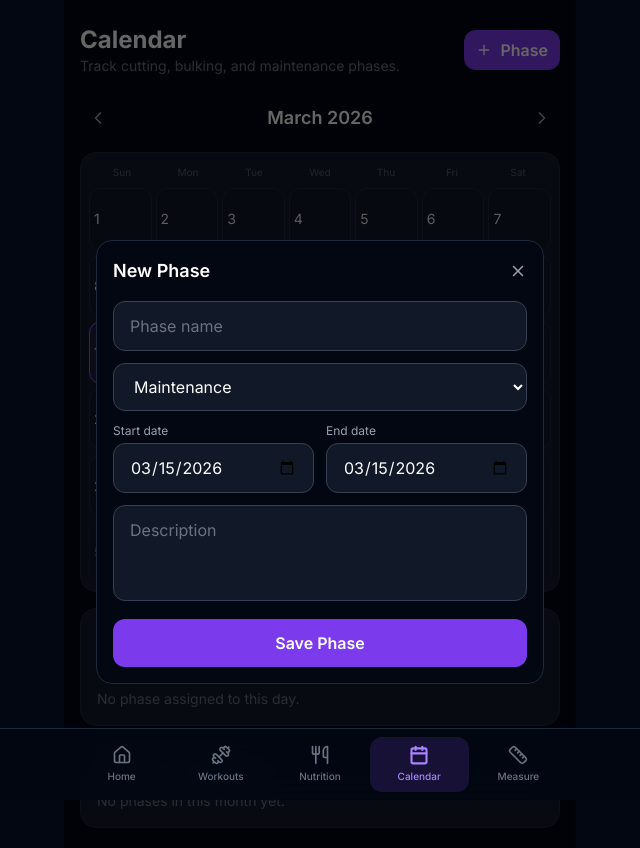
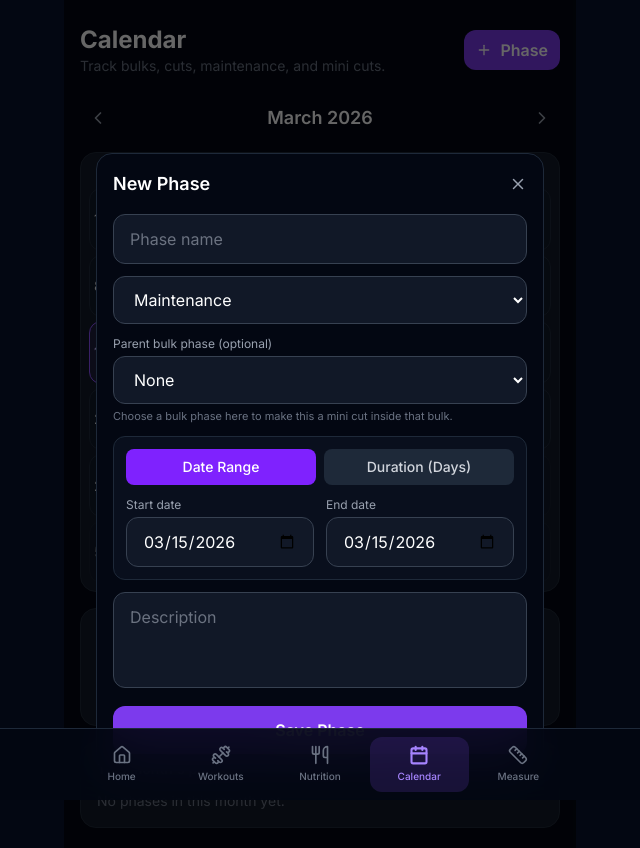
Before and after one commit to criss-langston/fittrack, a Next.js app: page /calendar in a window 1280 px wide. Both pictures are taken after a click on the button "Phase". Shown: the top 848 px of the page, without its empty margins (320-960 px from the left). Built offline with nearby package versions, Linux system fonts and the light colour scheme.

Commit message:
Add mini-cut sub-phase support to calendar

```diff
--- a/app/calendar/page.tsx
+++ b/app/calendar/page.tsx
@@ -3,11 +3,15 @@
 import { useState, useEffect, useMemo } from "react";
 import { addPhase, getPhases, deletePhase, generateId, updatePhase, type FitnessPhase, type PhaseType } from "@/lib/db";
 import { useToast } from "@/app/providers";
-import { ChevronLeft, ChevronRight, Calendar as CalIcon, Plus, Trash2, X, Pencil } from "lucide-react";
+import { ChevronLeft, ChevronRight, Calendar as CalIcon, Plus, Trash2, X, Pencil, GitBranch } from "lucide-react";
 
 const DAY_NAMES = ['Sun', 'Mon', 'Tue', 'Wed', 'Thu', 'Fri', 'Sat'];
 const MONTH_NAMES = ['January', 'February', 'March', 'April', 'May', 'June', 'July', 'August', 'September', 'October', 'November', 'December'];
-const PHASE_COLORS: Record<PhaseType, string> = { bulk: 'bg-emerald-500/20 text-emerald-300 border-emerald-500/30', cut: 'bg-red-500/20 text-red-300 border-red-500/30', maintenance: 'bg-yellow-500/20 text-yellow-300 border-yellow-500/30' };
+const PHASE_COLORS: Record<PhaseType, string> = {
+  bulk: 'bg-emerald-500/20 text-emerald-300 border-emerald-500/30',
+  cut: 'bg-red-500/20 text-red-300 border-red-500/30',
+  maintenance: 'bg-yellow-500/20 text-yellow-300 border-yellow-500/30'
+};
 
 function getDaysInMonth(year: number, month: number): number { return new Date(year, month + 1, 0).getDate(); }
 function getFirstDayOfMonth(year: number, month: number): number { return new Date(year, month, 1).getDay(); }
@@ -15,6 +19,17 @@ function formatDateISO(year: number, month: number, day: number): string { retur
 function getTodayISO(): string { const now = new Date(); return formatDateISO(now.getFullYear(), now.getMonth(), now.getDate()); }
 function overlapsMonth(phase: FitnessPhase, year: number, month: number) { const monthStart = formatDateISO(year, month, 1); const monthEnd = formatDateISO(year, month, getDaysInMonth(year, month)); return phase.startDate <= monthEnd && phase.endDate >= monthStart; }
 function isPhaseOnDate(phase: FitnessPhase, date: string) { return phase.startDate <= date && phase.endDate >= date; }
+function getDurationDays(startDate: string, endDate: string) {
+  const start = new Date(startDate + 'T12:00:00');
+  const end = new Date(endDate + 'T12:00:00');
+  const diff = Math.round((end.getTime() - start.getTime()) / 86400000) + 1;
+  return Math.max(1, diff);
+}
+function getEndDateFromDays(startDate: string, durationDays: number) {
+  const start = new Date(startDate + 'T12:00:00');
+  start.setDate(start.getDate() + Math.max(1, durationDays) - 1);
+  return start.toISOString().slice(0, 10);
+}
 
 export default function CalendarPage() {
   const { showToast } = useToast();
@@ -26,7 +41,16 @@ export default function CalendarPage() {
   const [selectedDate, setSelectedDate] = useState<string>(getTodayISO());
   const [showForm, setShowForm] = useState(false);
   const [editingPhaseId, setEditingPhaseId] = useState<string | null>(null);
-  const [draft, setDraft] = useState({ name: '', type: 'maintenance' as PhaseType, startDate: getTodayISO(), endDate: getTodayISO(), description: '' });
+  const [useDurationMode, setUseDurationMode] = useState(false);
+  const [draft, setDraft] = useState({
+    name: '',
+    type: 'maintenance' as PhaseType,
+    startDate: getTodayISO(),
+    endDate: getTodayISO(),
+    durationDays: 1,
+    parentPhaseId: '',
+    description: ''
+  });
 
   const loadPhases = async () => { setLoading(true); setPhases(await getPhases()); setLoading(false); };
   useEffect(() => { loadPhases(); }, []);
@@ -56,42 +80,98 @@ export default function CalendarPage() {
 
   const selectedPhases = phases.filter((phase) => isPhaseOnDate(phase, selectedDate));
   const monthPhases = phases.filter((phase) => overlapsMonth(phase, currentYear, currentMonth));
+  const phaseMap = new Map(phases.map((phase) => [phase.id, phase]));
+  const parentPhaseOptions = phases.filter((phase) => phase.type === 'bulk' && phase.id !== editingPhaseId);
 
   const openCreate = () => {
     setEditingPhaseId(null);
-    setDraft({ name: '', type: 'maintenance', startDate: selectedDate, endDate: selectedDate, description: '' });
+    setUseDurationMode(false);
+    setDraft({ name: '', type: 'maintenance', startDate: selectedDate, endDate: selectedDate, durationDays: 1, parentPhaseId: '', description: '' });
     setShowForm(true);
   };
 
   const openEdit = (phase: FitnessPhase) => {
     setEditingPhaseId(phase.id);
-    setDraft({ name: phase.name, type: phase.type, startDate: phase.startDate, endDate: phase.endDate, description: phase.description || '' });
+    setUseDurationMode(false);
+    setDraft({
+      name: phase.name,
+      type: phase.type,
+      startDate: phase.startDate,
+      endDate: phase.endDate,
+      durationDays: getDurationDays(phase.startDate, phase.endDate),
+      parentPhaseId: phase.parentPhaseId || '',
+      description: phase.description || ''
+    });
     setShowForm(true);
   };
 
   const savePhase = async () => {
+    const computedEndDate = useDurationMode ? getEndDateFromDays(draft.startDate, draft.durationDays) : draft.endDate;
+    const parentPhase = draft.parentPhaseId ? phaseMap.get(draft.parentPhaseId) : null;
+
     if (!draft.name.trim()) {
       showToast("Phase name is required.", "error");
       return;
     }
-    if (draft.endDate < draft.startDate) {
+    if (draft.durationDays < 1) {
+      showToast("Duration must be at least 1 day.", "error");
+      return;
+    }
+    if (computedEndDate < draft.startDate) {
       showToast("End date cannot be before start date.", "error");
       return;
     }
+    if (draft.parentPhaseId) {
+      if (!parentPhase) {
+        showToast("Choose a valid parent bulk phase.", "error");
+        return;
+      }
+      if (parentPhase.type !== 'bulk') {
+        showToast("Mini cuts can only be attached to a bulking phase.", "error");
+        return;
+      }
+      if (draft.type !== 'cut') {
+        showToast("A sub-phase for a mini cut must use Cut type.", "error");
+        return;
+      }
+      if (draft.startDate < parentPhase.startDate || computedEndDate > parentPhase.endDate) {
+        showToast("Mini cut must stay inside the parent bulk phase dates.", "error");
+        return;
+      }
+    }
+
+    const payload = {
+      name: draft.name.trim(),
+      type: draft.type,
+      startDate: draft.startDate,
+      endDate: computedEndDate,
+      parentPhaseId: draft.parentPhaseId || null,
+      description: draft.description.trim() || undefined,
+    };
+
     if (editingPhaseId) {
-      await updatePhase(editingPhaseId, { name: draft.name.trim(), type: draft.type, startDate: draft.startDate, endDate: draft.endDate, description: draft.description.trim() || undefined });
+      await updatePhase(editingPhaseId, payload);
       showToast("Phase updated.", "success");
     } else {
-      await addPhase({ id: generateId(), name: draft.name.trim(), type: draft.type, startDate: draft.startDate, endDate: draft.endDate, description: draft.description.trim() || undefined, createdAt: new Date().toISOString(), updatedAt: new Date().toISOString() });
-      showToast("Phase created.", "success");
+      await addPhase({ id: generateId(), ...payload, createdAt: new Date().toISOString(), updatedAt: new Date().toISOString() });
+      showToast(payload.parentPhaseId ? "Mini cut created." : "Phase created.", "success");
     }
+
     setShowForm(false);
     setEditingPhaseId(null);
-    setDraft({ name: '', type: 'maintenance', startDate: selectedDate, endDate: selectedDate, description: '' });
+    setUseDurationMode(false);
+    setDraft({ name: '', type: 'maintenance', startDate: selectedDate, endDate: selectedDate, durationDays: 1, parentPhaseId: '', description: '' });
     await loadPhases();
   };
 
-  const confirmDeletePhase = async (id: string) => { if (confirm('Delete this phase?')) { await deletePhase(id); await loadPhases(); showToast('Phase deleted.', 'success'); } };
+  const confirmDeletePhase = async (id: string) => {
+    if (confirm('Delete this phase?')) {
+      await deletePhase(id);
+      await loadPhases();
+      showToast('Phase deleted.', 'success');
+    }
+  };
+
   const goToPrevMonth = () => currentMonth === 0 ? (setCurrentMonth(11), setCurrentYear((y) => y - 1)) : setCurrentMonth((m) => m - 1);
   const goToNextMonth = () => currentMonth === 11 ? (setCurrentMonth(0), setCurrentYear((y) => y + 1)) : setCurrentMonth((m) => m + 1);
 
@@ -100,7 +180,7 @@ export default function CalendarPage() {
       <div className="flex items-center justify-between mb-6">
         <div>
           <h1 className="text-2xl font-bold">Calendar</h1>
-          <p className="text-sm text-gray-500">Track cutting, bulking, and maintenance phases.</p>
+          <p className="text-sm text-gray-500">Track bulks, cuts, maintenance, and mini cuts.</p>
         </div>
         <button onClick={openCreate} className="btn-primary !px-3 !py-2 flex items-center gap-2"><Plus size={16} /> Phase</button>
       </div>
@@ -118,13 +198,23 @@ export default function CalendarPage() {
             <div className="grid grid-cols-7 gap-1">
               {calendarDays.map(({ day, dateStr, isCurrentMonth }) => {
                 const phasesForDay = phases.filter((phase) => isPhaseOnDate(phase, dateStr));
-                const topPhase = phasesForDay[0];
+                const subPhase = phasesForDay.find((phase) => phase.parentPhaseId);
+                const topPhase = subPhase || phasesForDay[0];
                 const isToday = dateStr === today;
                 const isSelected = dateStr === selectedDate;
                 return (
                   <button key={dateStr} onClick={() => setSelectedDate(dateStr)} className={`aspect-square rounded-xl border p-1 text-left transition-colors ${isSelected ? 'border-violet-500 bg-violet-500/10' : 'border-gray-800 bg-gray-900/60 hover:bg-gray-800'} ${!isCurrentMonth ? 'opacity-40' : ''}`}>
                     <div className={`text-sm ${isToday ? 'font-bold text-violet-300' : 'text-gray-200'}`}>{day}</div>
-                    {topPhase && <div className={`mt-1 rounded-full border px-1.5 py-0.5 text-[9px] font-medium truncate ${PHASE_COLORS[topPhase.type]}`}>{topPhase.name}</div>}
+                    {topPhase && (
+                      <div className="mt-1 space-y-1">
+                        {phasesForDay.filter((phase) => !phase.parentPhaseId).slice(0, 1).map((phase) => (
+                          <div key={phase.id} className={`rounded-full border px-1.5 py-0.5 text-[9px] font-medium truncate ${PHASE_COLORS[phase.type]}`}>{phase.name}</div>
+                        ))}
+                        {subPhase && (
+                          <div className="rounded-full border border-red-500/40 bg-red-500/15 px-1.5 py-0.5 text-[9px] font-medium truncate text-red-200">Mini Cut</div>
+                        )}
+                      </div>
+                    )}
                   </button>
                 );
               })}
@@ -134,12 +224,12 @@ export default function CalendarPage() {
           <div className="card mb-4">
             <div className="flex items-center gap-2 mb-3"><CalIcon size={16} className="text-violet-400" /><h3 className="text-sm font-semibold">Selected date</h3></div>
             <p className="text-sm text-gray-400 mb-3">{new Date(selectedDate + 'T12:00:00').toLocaleDateString(undefined, { weekday: 'long', month: 'long', day: 'numeric', year: 'numeric' })}</p>
-            {selectedPhases.length === 0 ? <p className="text-sm text-gray-500">No phase assigned to this day.</p> : <div className="space-y-2">{selectedPhases.map((phase) => <div key={phase.id} className={`rounded-xl border p-3 ${PHASE_COLORS[phase.type]}`}><div className="flex items-start justify-between gap-3"><div><p className="font-semibold">{phase.name}</p><p className="text-xs opacity-80">{phase.startDate} → {phase.endDate}</p>{phase.description && <p className="mt-1 text-xs opacity-80">{phase.description}</p>}</div><div className="flex items-center gap-2"><button onClick={() => openEdit(phase)} className="opacity-70 hover:opacity-100"><Pencil size={14} /></button><button onClick={() => confirmDeletePhase(phase.id)} className="opacity-70 hover:opacity-100"><Trash2 size={14} /></button></div></div></div>)}</div>}
+            {selectedPhases.length === 0 ? <p className="text-sm text-gray-500">No phase assigned to this day.</p> : <div className="space-y-2">{selectedPhases.map((phase) => { const parent = phase.parentPhaseId ? phaseMap.get(phase.parentPhaseId) : null; return <div key={phase.id} className={`rounded-xl border p-3 ${PHASE_COLORS[phase.type]}`}><div className="flex items-start justify-between gap-3"><div><p className="font-semibold">{phase.name}</p><p className="text-xs opacity-80">{phase.startDate} → {phase.endDate}</p>{parent && <p className="text-xs opacity-80 mt-1 flex items-center gap-1"><GitBranch size={12} /> Part of {parent.name}</p>}{phase.description && <p className="mt-1 text-xs opacity-80">{phase.description}</p>}</div><div className="flex items-center gap-2"><button onClick={() => openEdit(phase)} className="opacity-70 hover:opacity-100"><Pencil size={14} /></button><button onClick={() => confirmDeletePhase(phase.id)} className="opacity-70 hover:opacity-100"><Trash2 size={14} /></button></div></div></div>; })}</div>}
           </div>
 
           <div className="card">
             <h3 className="text-sm font-semibold mb-3">This month&apos;s phases</h3>
-            {monthPhases.length === 0 ? <p className="text-sm text-gray-500">No phases in this month yet.</p> : <div className="space-y-2">{monthPhases.map((phase) => <div key={phase.id} className="flex items-center justify-between rounded-xl bg-gray-900/60 px-3 py-2"><div><p className="text-sm font-medium">{phase.name}</p><p className="text-xs text-gray-500">{phase.startDate} → {phase.endDate}</p></div><div className="flex items-center gap-2"><span className={`rounded-full border px-2 py-1 text-[10px] font-semibold uppercase ${PHASE_COLORS[phase.type]}`}>{phase.type}</span><button onClick={() => openEdit(phase)} className="text-gray-400 hover:text-white"><Pencil size={14} /></button></div></div>)}</div>}
+            {monthPhases.length === 0 ? <p className="text-sm text-gray-500">No phases in this month yet.</p> : <div className="space-y-2">{monthPhases.map((phase) => { const parent = phase.parentPhaseId ? phaseMap.get(phase.parentPhaseId) : null; return <div key={phase.id} className="rounded-xl bg-gray-900/60 px-3 py-3"><div className="flex items-center justify-between"><div><p className="text-sm font-medium">{phase.name}</p><p className="text-xs text-gray-500">{phase.startDate} → {phase.endDate}</p>{parent && <p className="text-xs text-gray-500 mt-1 flex items-center gap-1"><GitBranch size={12} /> Mini cut inside {parent.name}</p>}</div><div className="flex items-center gap-2"><span className={`rounded-full border px-2 py-1 text-[10px] font-semibold uppercase ${PHASE_COLORS[phase.type]}`}>{phase.type}</span><button onClick={() => openEdit(phase)} className="text-gray-400 hover:text-white"><Pencil size={14} /></button></div></div></div>; })}</div>}
           </div>
         </>
       )}
@@ -147,11 +237,45 @@ export default function CalendarPage() {
       {showForm && (
         <div className="fixed inset-0 z-50 flex items-end bg-black/60 p-4 sm:items-center sm:justify-center">
           <div className="w-full max-w-md rounded-2xl border border-gray-800 bg-gray-950 p-4">
-            <div className="flex items-center justify-between mb-4"><h2 className="text-lg font-semibold">{editingPhaseId ? 'Edit Phase' : 'New Phase'}</h2><button onClick={() => { setShowForm(false); setEditingPhaseId(null); }} className="text-gray-400 hover:text-white"><X size={18} /></button></div>
+            <div className="flex items-center justify-between mb-4"><h2 className="text-lg font-semibold">{editingPhaseId ? 'Edit Phase' : 'New Phase'}</h2><button onClick={() => { setShowForm(false); setEditingPhaseId(null); setUseDurationMode(false); }} className="text-gray-400 hover:text-white"><X size={18} /></button></div>
             <div className="space-y-3">
               <input className="input-field" placeholder="Phase name" value={draft.name} onChange={(e) => setDraft((p) => ({ ...p, name: e.target.value }))} />
-              <select className="input-field" value={draft.type} onChange={(e) => setDraft((p) => ({ ...p, type: e.target.value as PhaseType }))}><option value="bulk">Bulking</option><option value="cut">Cutting</option><option value="maintenance">Maintenance</option></select>
-              <div className="grid grid-cols-2 gap-3"><div><label className="text-xs text-gray-400 mb-1 block">Start date</label><input type="date" className="input-field" value={draft.startDate} onChange={(e) => setDraft((p) => ({ ...p, startDate: e.target.value }))} /></div><div><label className="text-xs text-gray-400 mb-1 block">End date</label><input type="date" className="input-field" value={draft.endDate} onChange={(e) => setDraft((p) => ({ ...p, endDate: e.target.value }))} /></div></div>
+              <select className="input-field" value={draft.type} onChange={(e) => setDraft((p) => ({ ...p, type: e.target.value as PhaseType, parentPhaseId: e.target.value !== 'cut' ? '' : p.parentPhaseId }))}><option value="bulk">Bulking</option><option value="cut">Cutting</option><option value="maintenance">Maintenance</option></select>
+
+              <div>
+                <label className="text-xs text-gray-400 mb-1 block">Parent bulk phase (optional)</label>
+                <select className="input-field" value={draft.parentPhaseId} onChange={(e) => setDraft((p) => ({ ...p, parentPhaseId: e.target.value, type: e.target.value ? 'cut' : p.type }))}>
+                  <option value="">None</option>
+                  {parentPhaseOptions.map((phase) => <option key={phase.id} value={phase.id}>{phase.name}</option>)}
+                </select>
+                <p className="text-[11px] text-gray-500 mt-1">Choose a bulk phase here to make this a mini cut inside that bulk.</p>
+              </div>
+
+              <div className="rounded-xl border border-gray-800 bg-gray-900/50 p-3">
+                <div className="flex gap-2 mb-3">
+                  <button onClick={() => setUseDurationMode(false)} className={`flex-1 rounded-lg px-3 py-2 text-sm font-medium ${!useDurationMode ? 'bg-violet-600 text-white' : 'bg-gray-800 text-gray-300'}`}>Date Range</button>
+                  <button onClick={() => { setUseDurationMode(true); setDraft((p) => ({ ...p, durationDays: getDurationDays(p.startDate, p.endDate) })); }} className={`flex-1 rounded-lg px-3 py-2 text-sm font-medium ${useDurationMode ? 'bg-violet-600 text-white' : 'bg-gray-800 text-gray-300'}`}>Duration (Days)</button>
+                </div>
+                <div className="grid grid-cols-2 gap-3">
+                  <div>
+                    <label className="text-xs text-gray-400 mb-1 block">Start date</label>
+                    <input type="date" className="input-field" value={draft.startDate} onChange={(e) => setDraft((p) => ({ ...p, startDate: e.target.value, endDate: useDurationMode ? getEndDateFromDays(e.target.value, p.durationDays) : p.endDate }))} />
+                  </div>
+                  {useDurationMode ? (
+                    <div>
+                      <label className="text-xs text-gray-400 mb-1 block">Duration (days)</label>
+                      <input type="number" min="1" className="input-field" value={draft.durationDays} onChange={(e) => { const days = Math.max(1, Number(e.target.value) || 1); setDraft((p) => ({ ...p, durationDays: days, endDate: getEndDateFromDays(p.startDate, days) })); }} />
+                      <p className="text-[11px] text-gray-500 mt-1">Ends on {getEndDateFromDays(draft.startDate, draft.durationDays)}</p>
+                    </div>
+                  ) : (
+                    <div>
+                      <label className="text-xs text-gray-400 mb-1 block">End date</label>
+                      <input type="date" className="input-field" value={draft.endDate} onChange={(e) => setDraft((p) => ({ ...p, endDate: e.target.value, durationDays: getDurationDays(p.startDate, e.target.value) }))} />
+                    </div>
+                  )}
+                </div>
+              </div>
+
               <textarea className="input-field min-h-24 resize-none" placeholder="Description" value={draft.description} onChange={(e) => setDraft((p) => ({ ...p, description: e.target.value }))} />
               <button onClick={savePhase} className="btn-primary w-full">{editingPhaseId ? 'Update Phase' : 'Save Phase'}</button>
             </div>
--- a/lib/db.ts
+++ b/lib/db.ts
@@ -154,6 +154,7 @@ export interface FitnessPhase {
   type: PhaseType;
   startDate: string;
   endDate: string;
+  parentPhaseId?: string | null;
   description?: string;
   createdAt: string;
   updatedAt: string;
```
